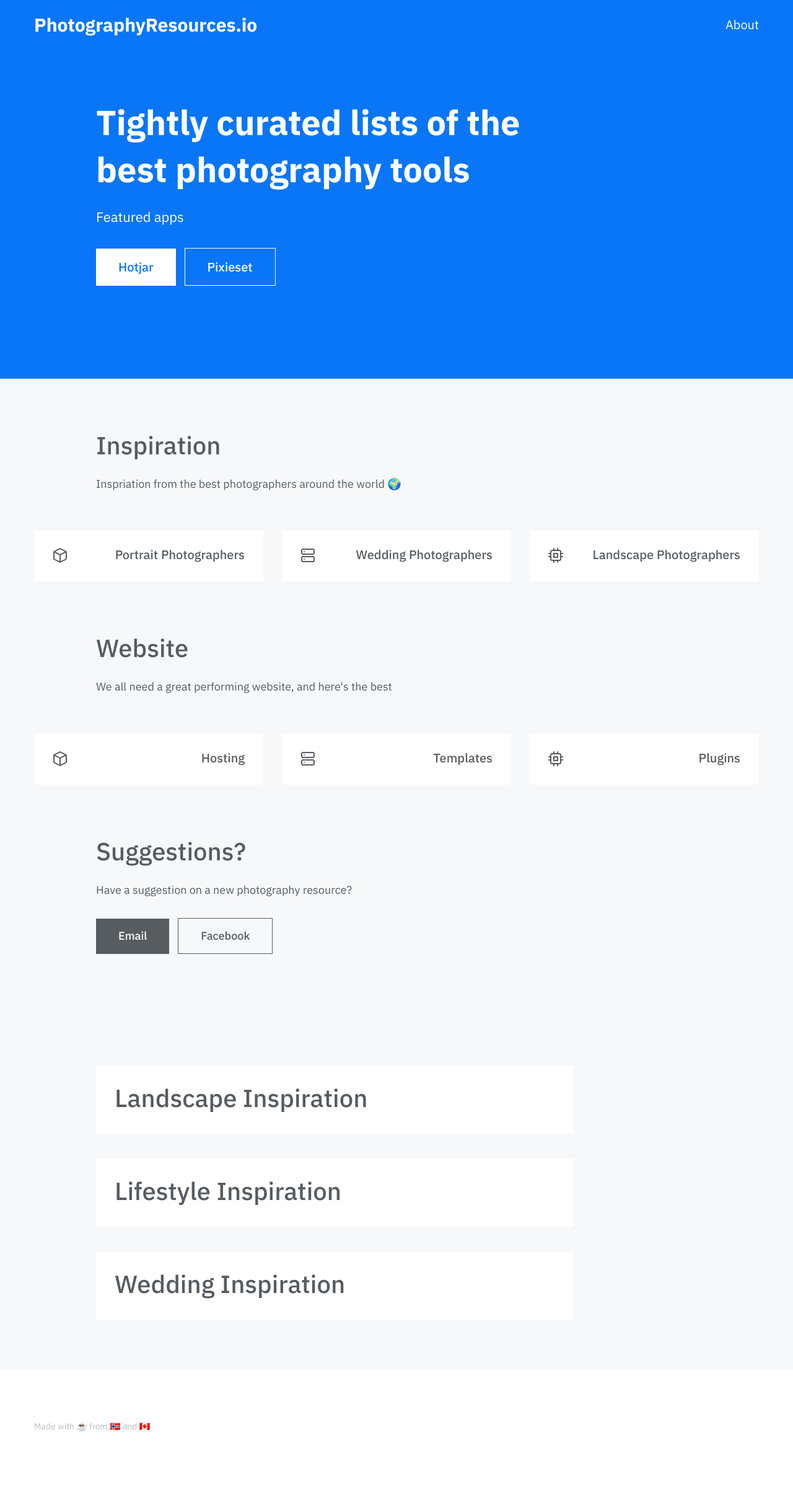
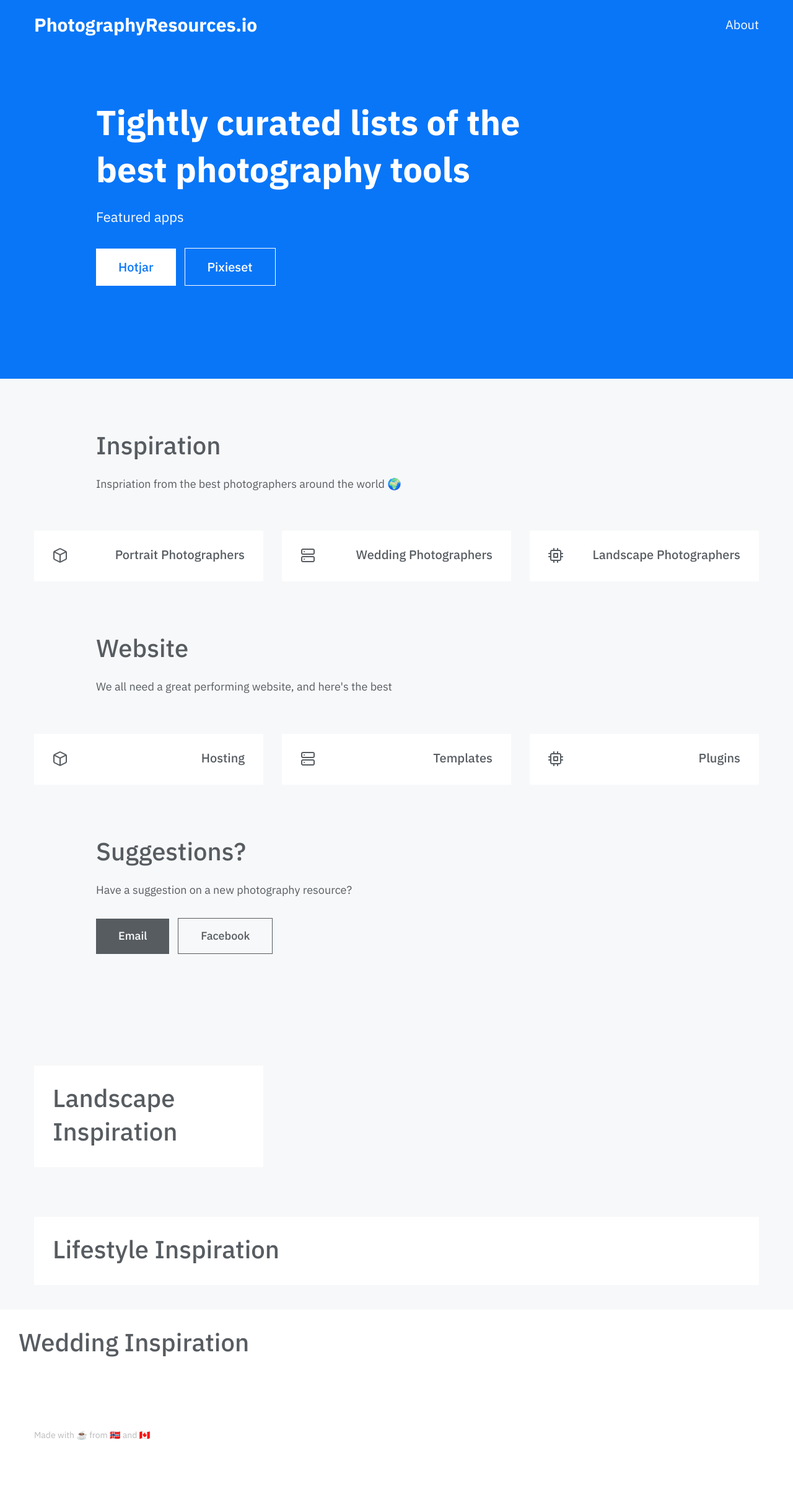
Before and after one commit to trollsterin/trollsterin.github.io, a Jekyll site: the page built from index.md, in a window 1280 px wide. Shown: the whole page at 62% size. Built offline with Jekyll 4.4.1, drawn with Linux system fonts in a browser that asks for light colours; some web fonts are replaced.

Commit message:
formatting (#12)

```diff
--- a/troll-theme/_includes/docs-grid-navigation.html
+++ b/troll-theme/_includes/docs-grid-navigation.html
@@ -1,10 +1,10 @@
 {% if site.documentation %}
 	<div class="u-bg-gray-30 u-pt-8 u-pb-4">
 		<div class="o-container">
-			{% assign documentation = site.documentation | sort: 'order' %}
-			{% for document in documentation %}
-				<div class="o-row">
-					<div class="o-col-10@lg o-col-8@xl o-offset-1@lg u-mb-4 u-mr-auto">
+			<div class="o-row u-mb-5">
+				<div class="o-col-6@md o-col-4@lg u-mb-3">
+					{% assign documentation = site.documentation | sort: 'order' %}
+					{% for document in documentation %}
 						<a href="{{ document.url }}" class="c-feature-card">
 							<div class="c-feature-card__content">
 								{% if document.title %}
```
